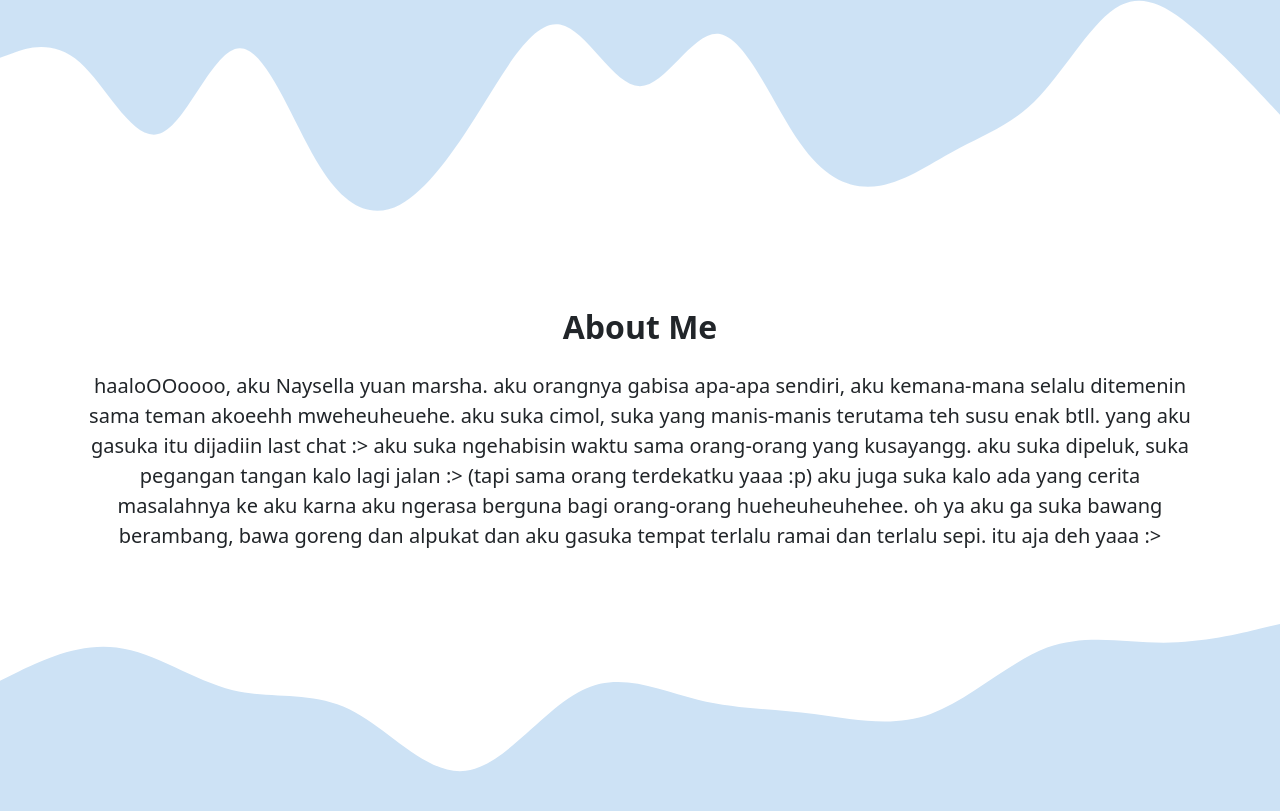
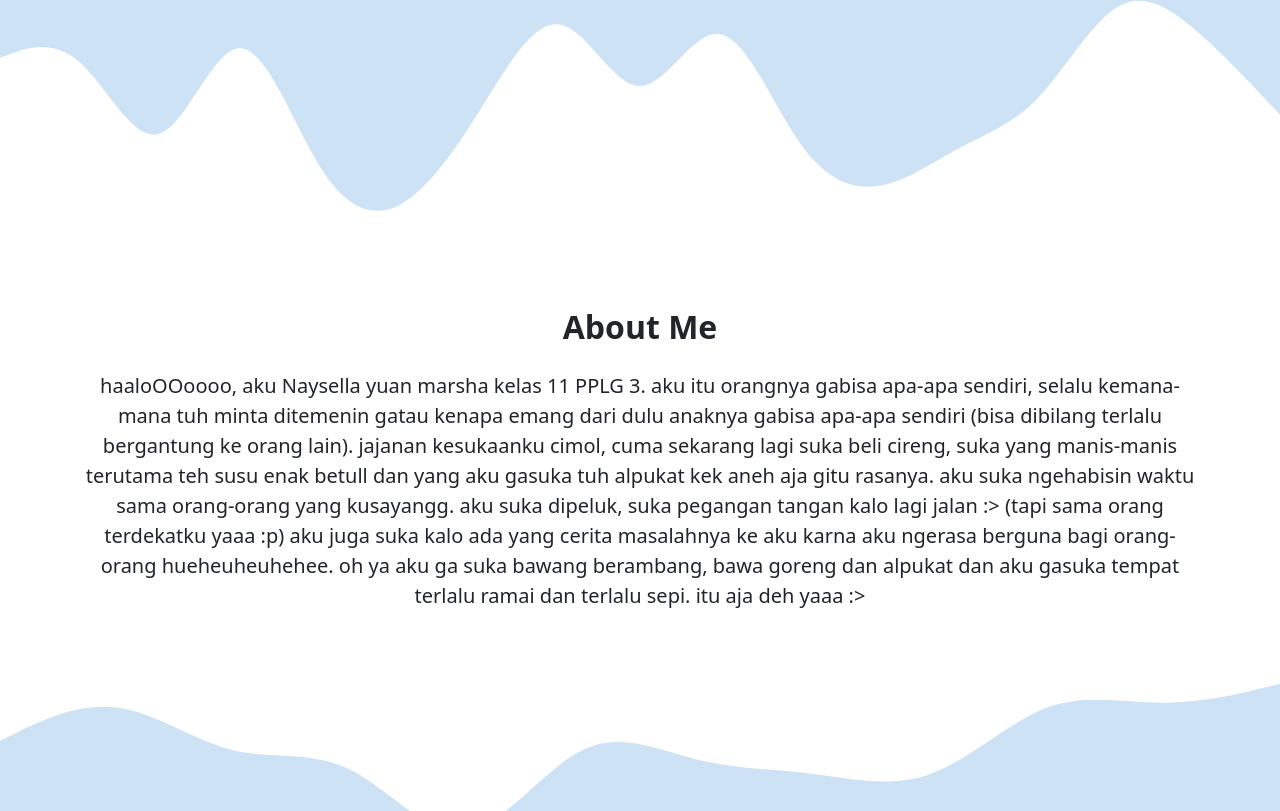
Before and after one commit to Nayyuuan/nY.github.io, a plain HTML site: page index.html in a window 1280 px wide. Shown: the part 505-1316 px from the top of the page. Drawn offline with nearby package versions, Linux system fonts and the light colour scheme.

Commit message:
Update index.html

```diff
--- a/index.html
+++ b/index.html
@@ -55,8 +55,8 @@
             </div>
             <div class="row justify-content-center text-center fs-5">
                 <div class="col">
-                    <p>haaloOOoooo, aku Naysella yuan marsha. aku orangnya gabisa apa-apa sendiri, aku kemana-mana selalu ditemenin sama teman akoeehh mweheuheuehe.
-                      aku suka cimol, suka yang manis-manis terutama teh susu enak btll. yang aku gasuka itu dijadiin last chat :>
+                    <p> haaloOOoooo, aku Naysella yuan marsha kelas 11 PPLG 3. aku itu orangnya gabisa apa-apa sendiri, selalu kemana-mana tuh minta ditemenin gatau kenapa emang dari dulu anaknya gabisa apa-apa sendiri (bisa dibilang terlalu bergantung ke orang lain).
+                      jajanan kesukaanku cimol, cuma sekarang lagi suka beli cireng, suka yang manis-manis terutama teh susu enak betull dan yang aku gasuka tuh alpukat kek aneh aja gitu rasanya.
                       aku suka ngehabisin waktu sama orang-orang yang kusayangg. aku suka dipeluk, suka pegangan tangan kalo lagi jalan :> (tapi sama orang terdekatku yaaa :p)
                       aku juga suka kalo ada yang cerita masalahnya ke aku karna aku ngerasa berguna bagi orang-orang hueheuheuhehee. oh ya aku ga suka bawang berambang, bawa goreng dan alpukat dan
                       aku gasuka tempat terlalu ramai dan terlalu sepi. itu aja deh yaaa :>
```
